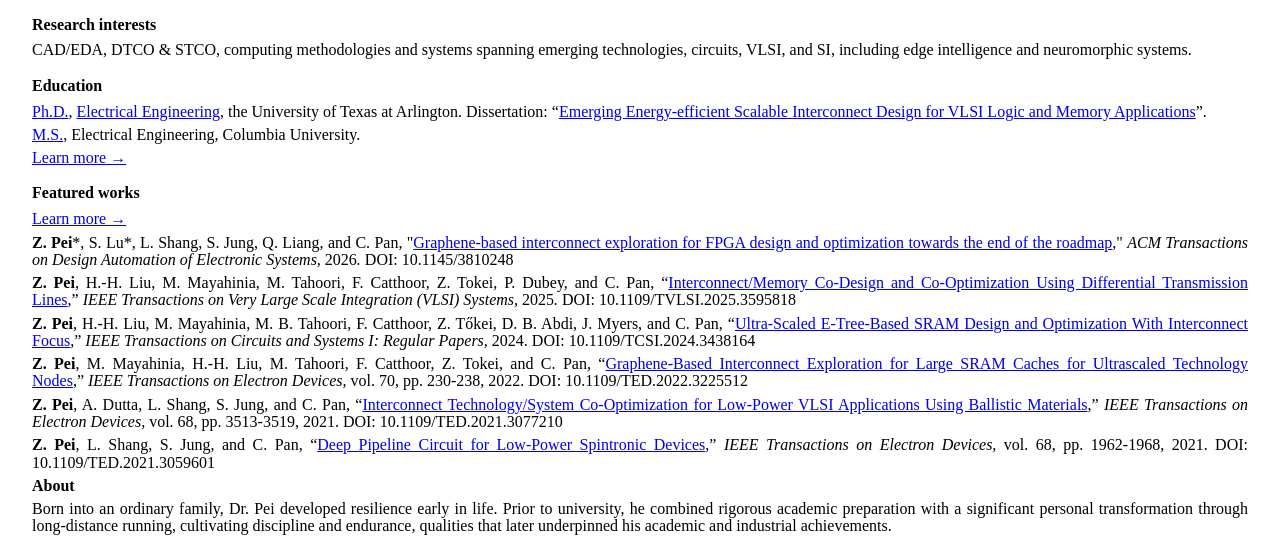
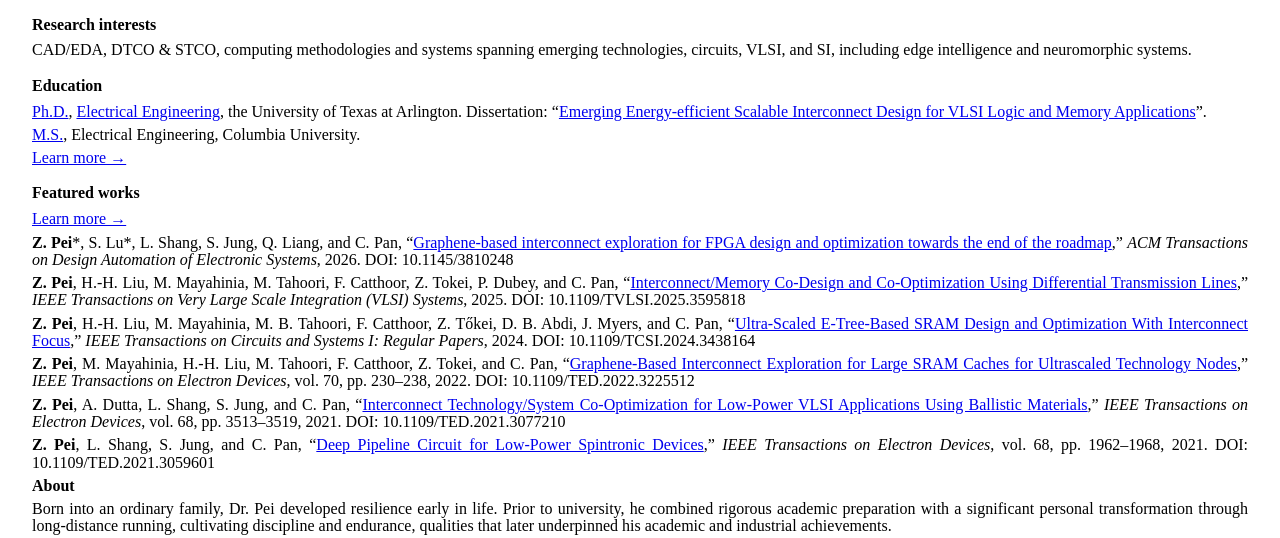
Before and after one commit to zp2130/zp2130.github.io, a plain HTML site: page index.html in a window 1280 px wide. Shown: the part 117-655 px from the top of the page. Drawn offline with Linux system fonts and the light colour scheme.

Commit message:
Update index.html

```diff
--- a/index.html
+++ b/index.html
@@ -72,20 +72,58 @@
 </div>
 <span style="font-family: 'times new roman', times, serif; font-size: 12pt;"><!-- PUBLICATIONS PREVIEW --></span>
 
-<h2 style="text-align: left;"><span style="font-family: 'times new roman', times, serif; font-size: 12pt;"><strong>Featured works</strong></span></h2>
-<p><span style="font-family: 'times new roman', times, serif; font-size: 12pt;"><a href="https://blogs.cuit.columbia.edu/zp2130/publications/" target="_blank" rel="noopener">Learn more →</a></span>
+
+<h2 style="text-align: left;">
+  <span style="font-family: 'Times New Roman', Times, serif; font-size: 12pt;">
+    <strong>Featured works</strong>
+  </span>
+</h2>
+
+<p>
+  <a href="https://blogs.cuit.columbia.edu/zp2130/publications/"
+     target="_blank" rel="noopener noreferrer">Learn more →</a>
 </p>
-<p><span style="font-family: 'times new roman', times, serif; font-size: 12pt;"><strong>Z. Pei</strong>*, S. Lu*, L. Shang, S. Jung, Q. Liang, and C. Pan, "<a href="https://doi.org/10.1145/3810248" target="_blank" rel="noopener">Graphene-based interconnect exploration for FPGA design and optimization towards the end of the roadmap</a>," <i>ACM Transactions on Design Automation of Electronic Systems, </i>2026<i>. </i>DOI: 10.1145/3810248</span>
+
+<p>
+  <strong>Z. Pei</strong>*, S. Lu*, L. Shang, S. Jung, Q. Liang, and C. Pan,
+  “<a href="https://doi.org/10.1145/3810248" target="_blank" rel="noopener noreferrer">Graphene-based interconnect exploration for FPGA design and optimization towards the end of the roadmap</a>,”
+  <em>ACM Transactions on Design Automation of Electronic Systems</em>,
+  2026. DOI: 10.1145/3810248
 </p>
-<p><span style="font-family: 'times new roman', times, serif; font-size: 12pt;"><strong>Z. Pei</strong>, H.-H. Liu, M. Mayahinia, M. Tahoori, F. Catthoor, Z. Tokei, P. Dubey, and C. Pan, “<a href="https://ieeexplore.ieee.org/document/11145952/" target="_blank" rel="noopener">Interconnect/Memory Co-Design and Co-Optimization Using Differential Transmission Lines</a>,” <em>IEEE Transactions on Very Large Scale Integration (VLSI) Systems,</em> 2025<em>.</em> DOI: 10.1109/TVLSI.2025.3595818</span>
+
+<p>
+  <strong>Z. Pei</strong>, H.-H. Liu, M. Mayahinia, M. Tahoori, F. Catthoor, Z. Tokei, P. Dubey, and C. Pan,
+  “<a href="https://ieeexplore.ieee.org/document/11145952/" target="_blank" rel="noopener noreferrer">Interconnect/Memory Co-Design and Co-Optimization Using Differential Transmission Lines</a>,”
+  <em>IEEE Transactions on Very Large Scale Integration (VLSI) Systems</em>,
+  2025. DOI: 10.1109/TVLSI.2025.3595818
 </p>
-<p><span style="font-family: 'times new roman', times, serif; font-size: 12pt;"><strong>Z. Pei</strong>, H.-H. Liu, M. Mayahinia, M. B. Tahoori, F. Catthoor, Z. Tőkei, D. B. Abdi, J. Myers, and C. Pan, “<a href="https://ieeexplore.ieee.org/document/10638740" target="_blank" rel="noopener">Ultra-Scaled E-Tree-Based SRAM Design and Optimization With Interconnect Focus</a>,” <em>IEEE Transactions on Circuits and Systems I: Regular Papers, </em>2024. DOI: 10.1109/TCSI.2024.3438164</span>
+
+<p>
+  <strong>Z. Pei</strong>, H.-H. Liu, M. Mayahinia, M. B. Tahoori, F. Catthoor, Z. Tőkei, D. B. Abdi, J. Myers, and C. Pan,
+  “<a href="https://ieeexplore.ieee.org/document/10638740" target="_blank" rel="noopener noreferrer">Ultra-Scaled E-Tree-Based SRAM Design and Optimization With Interconnect Focus</a>,”
+  <em>IEEE Transactions on Circuits and Systems I: Regular Papers</em>,
+  2024. DOI: 10.1109/TCSI.2024.3438164
 </p>
-<p><span style="font-family: 'times new roman', times, serif; font-size: 12pt;"><strong>Z. Pei</strong>, M. Mayahinia, H.-H. Liu, M. Tahoori, F. Catthoor, Z. Tokei, and C. Pan, “<a href="https://ieeexplore.ieee.org/document/9970710" target="_blank" rel="noopener">Graphene-Based Interconnect Exploration for Large SRAM Caches for Ultrascaled Technology Nodes</a>,” <em>IEEE Transactions on Electron Devices, </em>vol. 70, pp. 230-238, 2022. DOI: 10.1109/TED.2022.3225512</span>
+
+<p>
+  <strong>Z. Pei</strong>, M. Mayahinia, H.-H. Liu, M. Tahoori, F. Catthoor, Z. Tokei, and C. Pan,
+  “<a href="https://ieeexplore.ieee.org/document/9970710" target="_blank" rel="noopener noreferrer">Graphene-Based Interconnect Exploration for Large SRAM Caches for Ultrascaled Technology Nodes</a>,”
+  <em>IEEE Transactions on Electron Devices</em>,
+  vol. 70, pp. 230–238, 2022. DOI: 10.1109/TED.2022.3225512
 </p>
-<p><span style="font-family: 'times new roman', times, serif; font-size: 12pt;"><strong>Z. Pei</strong>, A. Dutta, L. Shang, S. Jung, and C. Pan, “<a href="https://ieeexplore.ieee.org/document/9432762" target="_blank" rel="noopener">Interconnect Technology/System Co-Optimization for Low-Power VLSI Applications Using Ballistic Materials</a>,” <em>IEEE Transactions on Electron Devices, </em>vol. 68, pp. 3513-3519, 2021. DOI: 10.1109/TED.2021.3077210</span>
+
+<p>
+  <strong>Z. Pei</strong>, A. Dutta, L. Shang, S. Jung, and C. Pan,
+  “<a href="https://ieeexplore.ieee.org/document/9432762" target="_blank" rel="noopener noreferrer">Interconnect Technology/System Co-Optimization for Low-Power VLSI Applications Using Ballistic Materials</a>,”
+  <em>IEEE Transactions on Electron Devices</em>,
+  vol. 68, pp. 3513–3519, 2021. DOI: 10.1109/TED.2021.3077210
 </p>
-<p><span style="font-family: 'times new roman', times, serif; font-size: 12pt;"><strong>Z. Pei</strong>, L. Shang, S. Jung, and C. Pan, “<a href="https://ieeexplore.ieee.org/document/9364889" target="_blank" rel="noopener">Deep Pipeline Circuit for Low-Power Spintronic Devices</a>,” <em>IEEE Transactions on Electron Devices, </em>vol. 68, pp. 1962-1968, 2021. DOI: 10.1109/TED.2021.3059601</span>
+
+<p>
+  <strong>Z. Pei</strong>, L. Shang, S. Jung, and C. Pan,
+  “<a href="https://ieeexplore.ieee.org/document/9364889" target="_blank" rel="noopener noreferrer">Deep Pipeline Circuit for Low-Power Spintronic Devices</a>,”
+  <em>IEEE Transactions on Electron Devices</em>,
+  vol. 68, pp. 1962–1968, 2021. DOI: 10.1109/TED.2021.3059601
 </p>
 
 </div>
```
